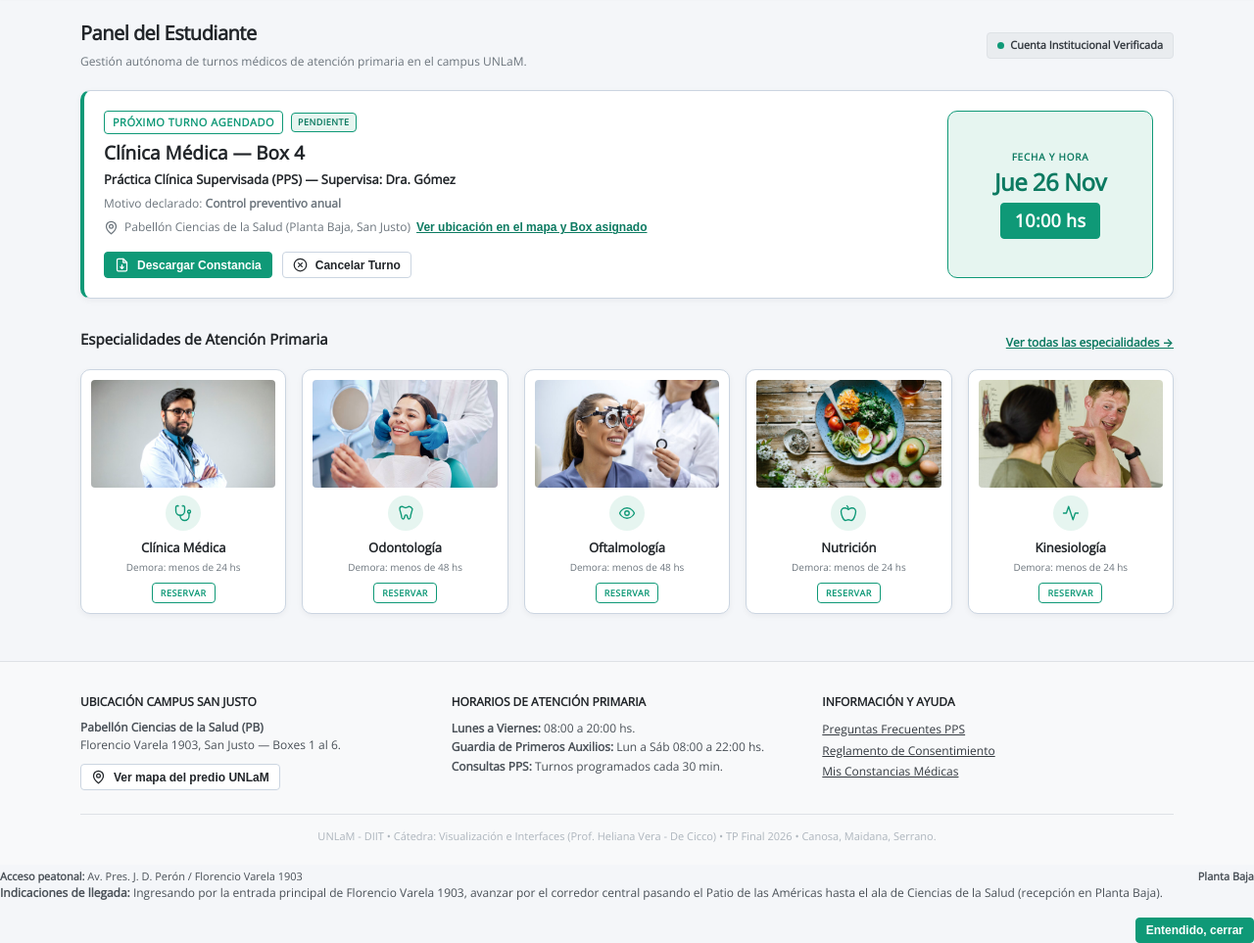
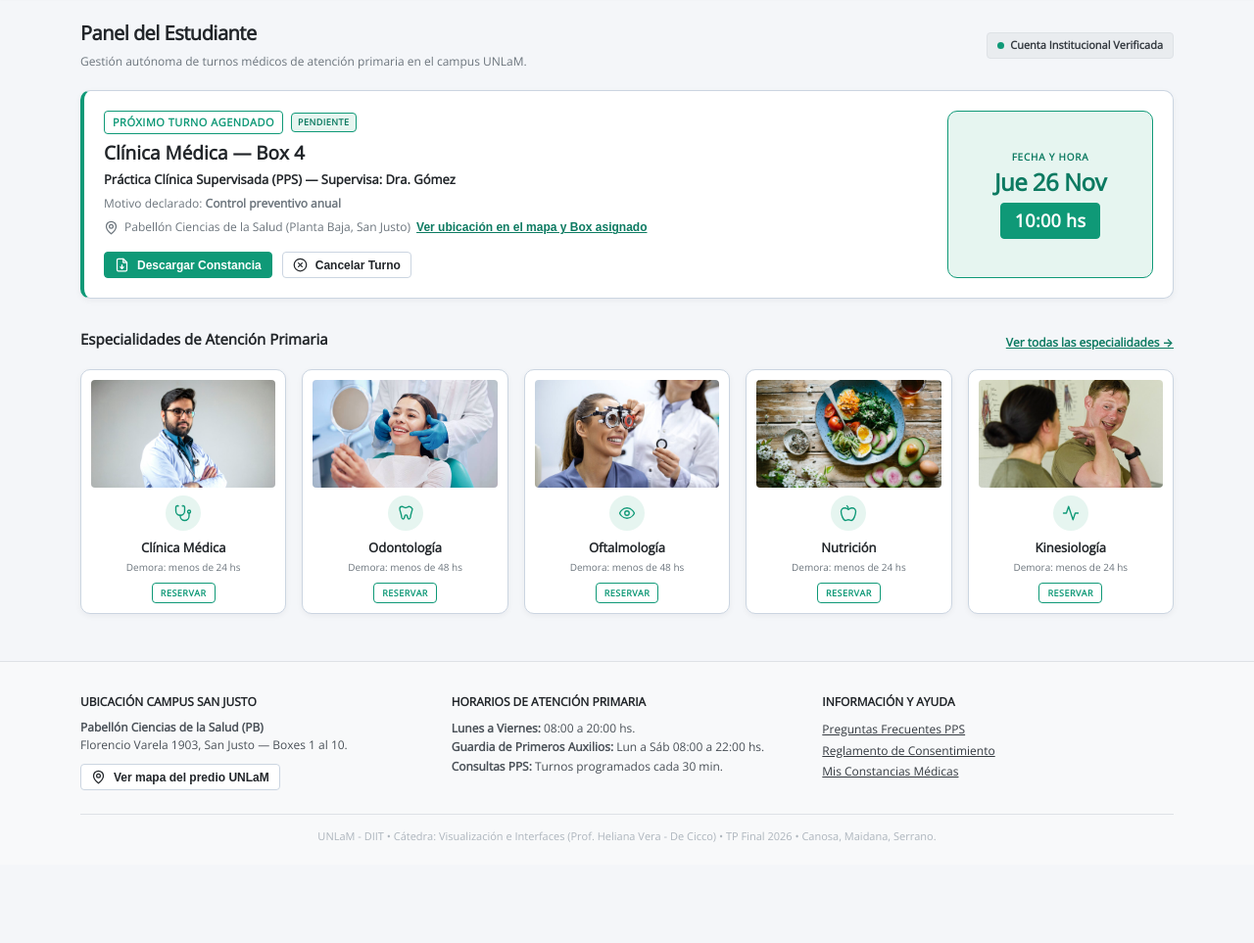
Before and after one commit to Salvatorum/Visualizaci-n-de-interfaces---proyecto-final, a plain HTML site: page pantalla_1_home.html in a window 1280 px wide. Shown: the part 65-1028 px from the top of the page at 98% size. After the commit the page ends 948 px from the top, so only its background shows below. Drawn offline with Linux system fonts and the light colour scheme.

Commit message:
corrección de footer inicio

```diff
--- a/pantalla_1_home.html
+++ b/pantalla_1_home.html
@@ -440,7 +440,7 @@
           </div>
           <p style="font-size: 12px; color: var(--wf-gray-700); line-height: 1.5; margin-bottom: 10px;">
             <strong>Pabellón Ciencias de la Salud (PB)</strong><br>
-            Florencio Varela 1903, San Justo — Boxes 1 al 6.
+            Florencio Varela 1903, San Justo — Boxes 1 al 10.
           </p>
           <button type="button" class="wf-btn wf-btn-secondary wf-btn-sm" onclick="abrirModalMapa()">
             <svg class="wf-svg-icon-sm" viewBox="0 0 24 24" aria-hidden="true">
@@ -555,6 +555,10 @@
             Patio de las Américas
           </div>
         </div>
+        <div style="display: flex; justify-content: space-between; font-size: 11px; color: var(--wf-gray-700); padding-top: 6px;">
+          <span><strong>Acceso peatonal:</strong> Av. Pres. J. D. Perón / Florencio Varela 1903</span>
+          <span><strong>Planta Baja</strong></span>
+        </div>
       </div>
 
       <!-- Croquis 2: Plano Interno Esquemático de Boxes (1 al 10) -->
@@ -643,29 +647,18 @@
         </div>
       </div>
 
+      <!-- Indicaciones de Llegada -->
+      <div style="font-size: 12px; color: var(--wf-gray-700); line-height: 1.5; margin-bottom: 16px;">
+        <strong>Indicaciones de llegada:</strong> Ingresando por la entrada principal de Florencio Varela 1903, avanzar por el corredor central pasando el Patio de las Américas hasta el ala de Ciencias de la Salud (recepción en Planta Baja).
+      </div>
+
+      <!-- Botón de Cierre -->
       <div style="display: flex; justify-content: flex-end;">
         <button type="button" class="wf-btn wf-btn-primary wf-btn-sm" onclick="cerrarModalMapa()">
           Entendido, cerrar
         </button>
       </div>
 
-    </div>
-  </div>
-        <div style="display: flex; justify-content: space-between; font-size: 11px; color: var(--wf-gray-700); padding-top: 4px;">
-          <span><strong>Acceso peatonal:</strong> Av. Pres. J. D. Perón / Florencio Varela 1903</span>
-          <span><strong>Planta Baja</strong></span>
-        </div>
-      </div>
-
-      <div style="font-size: 12px; color: var(--wf-gray-700); line-height: 1.5; margin-bottom: 16px;">
-        <strong>Indicaciones de llegada:</strong> Ingresando por la entrada principal de Florencio Varela 1903, avanzar por el corredor central pasando el Patio de las Américas hasta el ala de Ciencias de la Salud (recepción en Planta Baja).
-      </div>
-
-      <div style="display: flex; justify-content: flex-end;">
-        <button type="button" class="wf-btn wf-btn-primary wf-btn-sm" onclick="cerrarModalMapa()">
-          Entendido, cerrar
-        </button>
-      </div>
     </div>
   </div>
 
```
